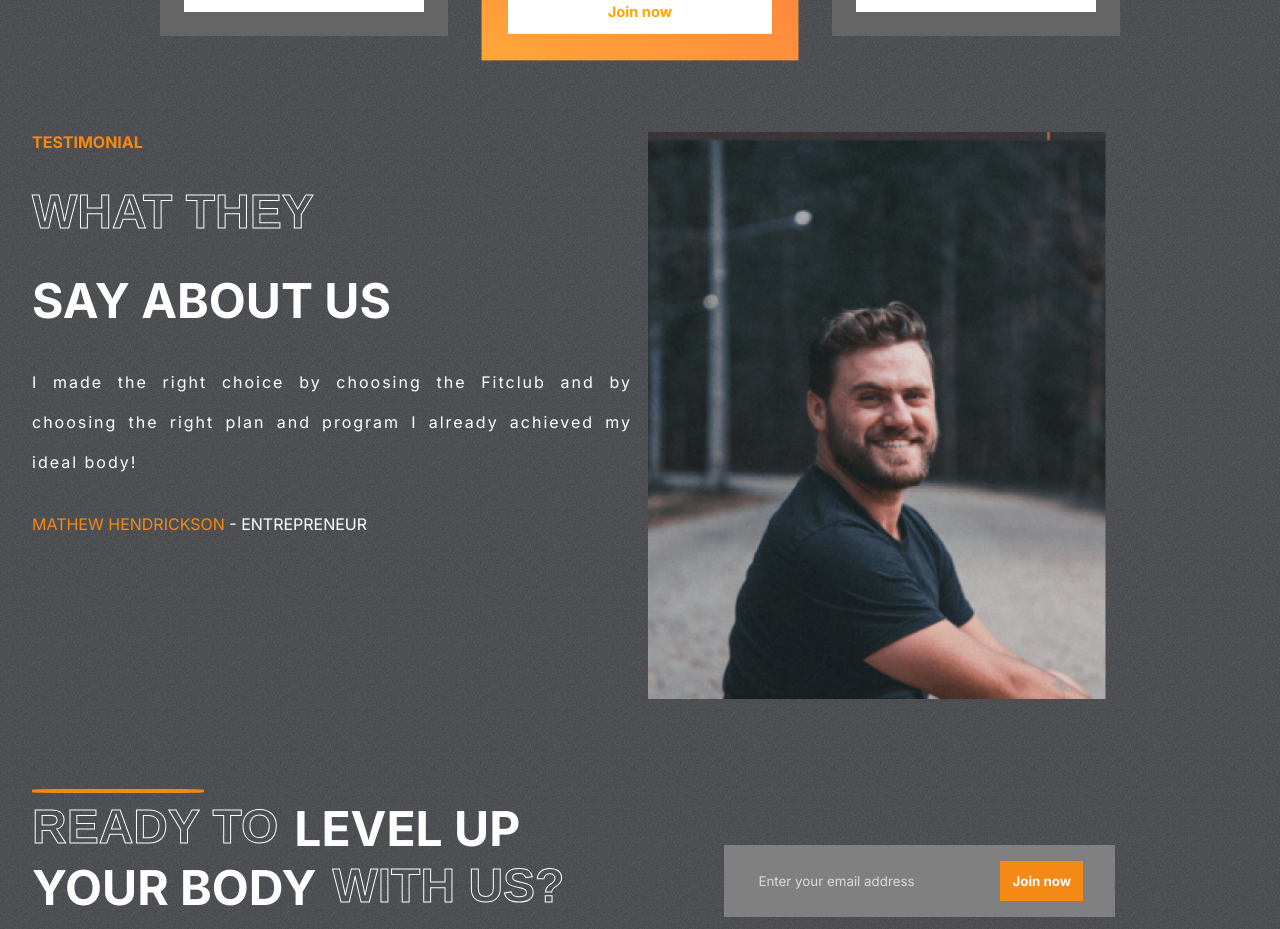
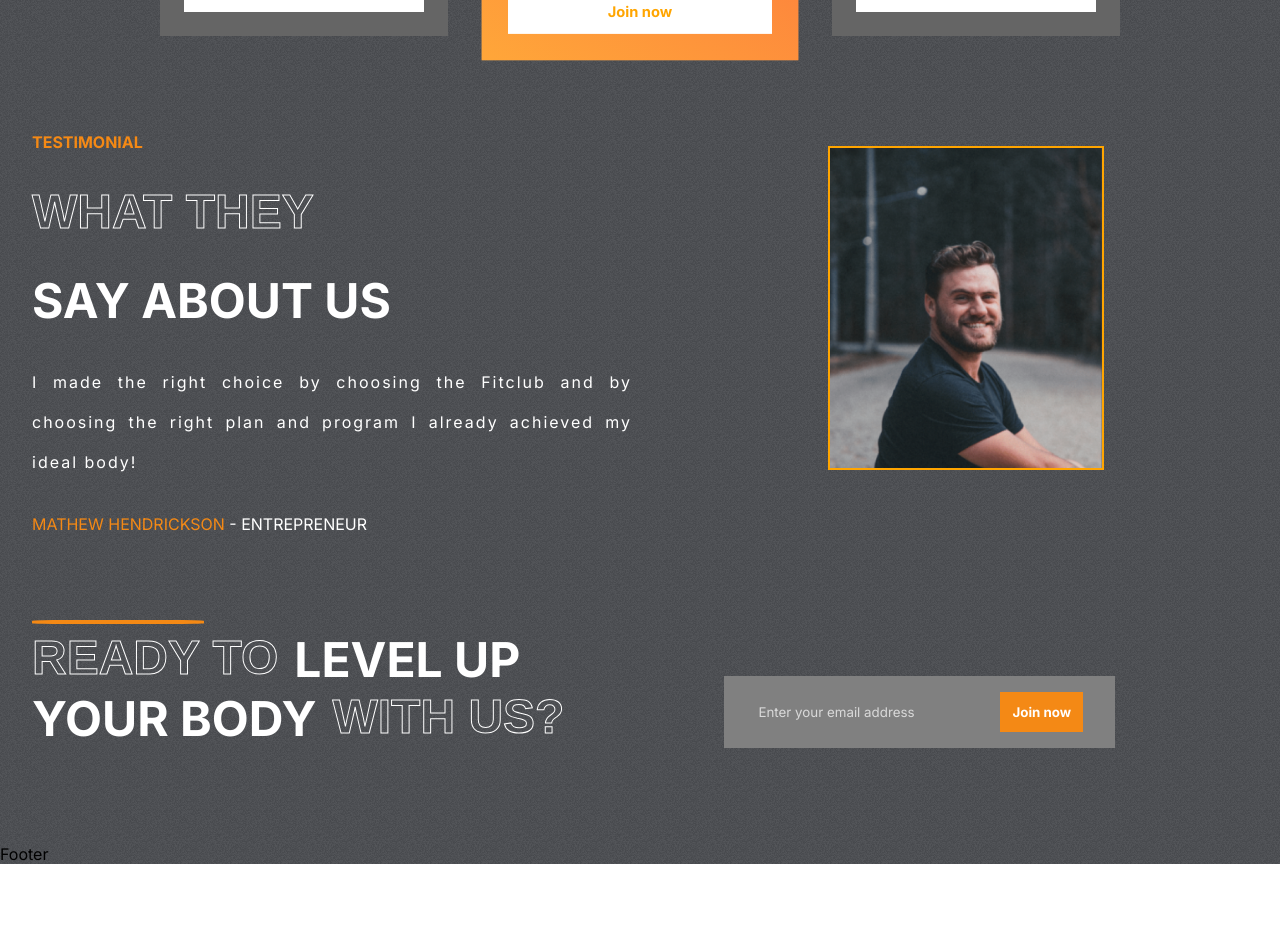
Before and after one commit to Mhira-codes/Get-Fit_CLub, a React (Create React App) app: page / in a window 1280 px wide. Shown: the part 2400-3329 px from the top of the page. After the commit the page ends 3264 px from the top, so only its background shows below. Built offline with nearby package versions, Linux system fonts and the light colour scheme.

Commit message:
, update testimonial file

```diff
--- a/src/components/Hero/Testimonials/Testimonial.css
+++ b/src/components/Hero/Testimonials/Testimonial.css
@@ -31,3 +31,40 @@
     flex: 1;
     position: relative;
 }
+.right-testimonial>img{
+    width: 17rem;
+    height: 20rem;
+    object-fit: cover;
+    position: absolute;
+    top: 2rem;
+    right: 8rem;
+}
+.right-testimonial>:nth-child(1){
+width: 17rem;
+height: 20rem;
+border: 2px solid orange;
+background-color: transparent;
+position: absolute;
+right: 9rem;
+top: 0.9rem;
+}
+.right-testimonial>:nth-child(2){
+width: 17rem;
+height: 19rem;
+background-image: var(--planCard);
+position: absolute;
+top:4rem;
+right: 7rem;
+}
+.arrows{
+    display: flex;
+    gap: 1rem;
+    position: absolute;
+    bottom: 1rem;
+ left: 3rem;
+
+}
+.arrows>img{
+    width: 1.5rem;
+    cursor: pointer;
+}
```
